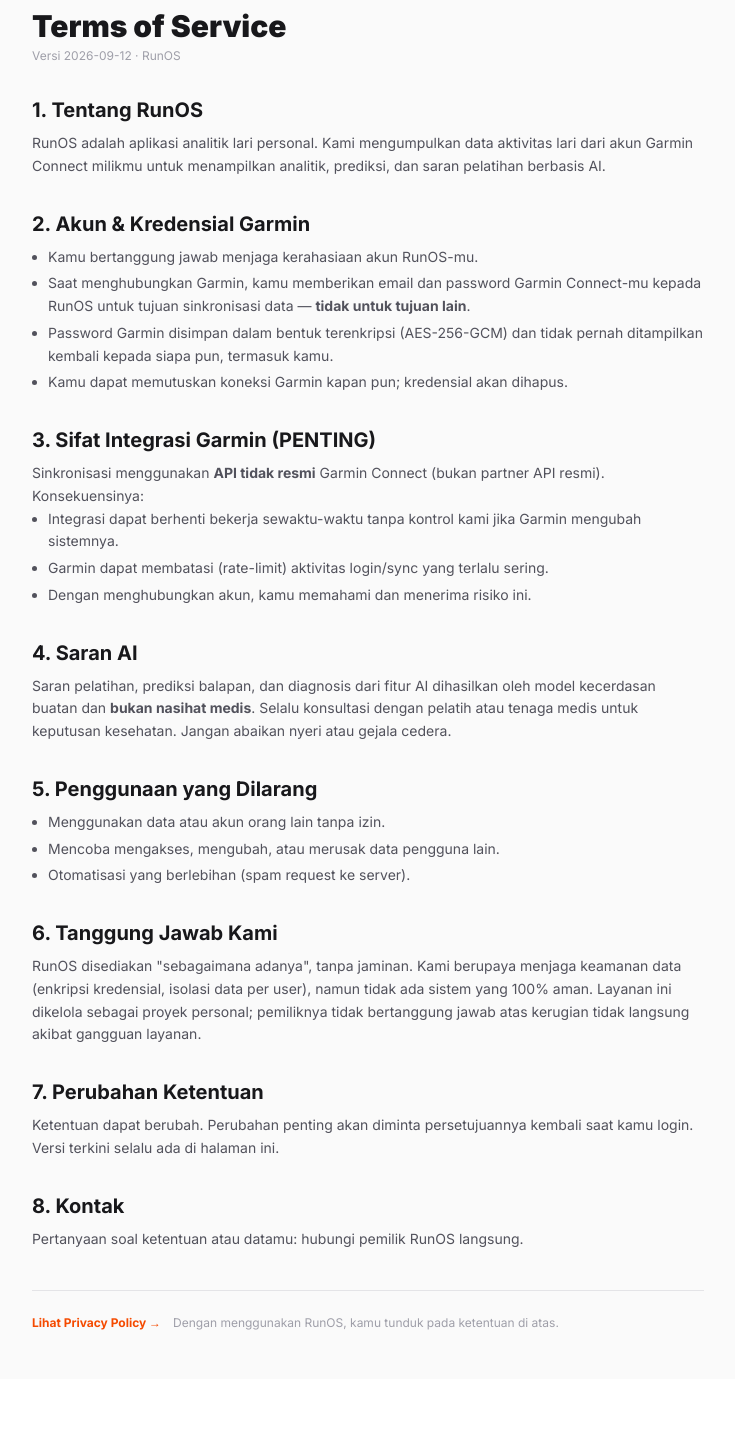
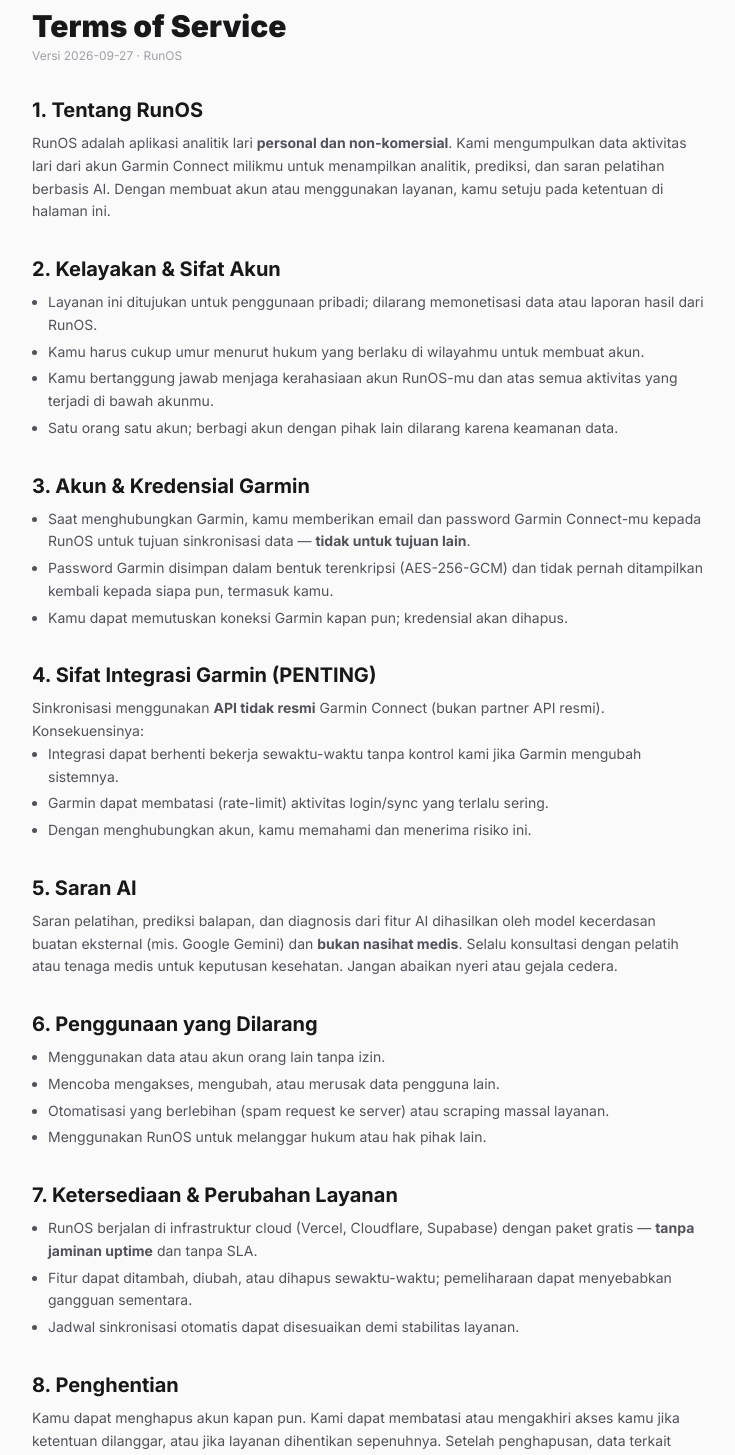
Before and after one commit to rossihana/RunOS, a React (Vite) app in the folder frontend/: page /terms in a window 1280 px wide. Shown: the part 80-1535 px from the top of the page, without its empty margins (272-1007 px from the left). Before the commit the page ends 1459 px from the top, so only its background shows below. Built offline with nearby package versions, Linux system fonts and the light colour scheme; no server answers.

Commit message:
feat(legal): ToS+Privacy lengkap (arsitektur cloud, pemroses data) + link di sidebar atas Sign out

```diff
--- a/frontend/src/components/layout/Layout.tsx
+++ b/frontend/src/components/layout/Layout.tsx
@@ -1,6 +1,6 @@
 import { Outlet, Link, useLocation } from 'react-router-dom';
 import { useQueryClient } from '@tanstack/react-query';
-import { Activity, LayoutDashboard, Flag, LogOut, Menu, Sparkles, ClipboardList, FlaskConical, Cpu, Watch, MailWarning } from 'lucide-react';
+import { Activity, LayoutDashboard, Flag, LogOut, Menu, Sparkles, ClipboardList, FlaskConical, Cpu, Watch, MailWarning, FileText, ShieldCheck } from 'lucide-react';
 import { useState, useEffect } from 'react';
 import { motion, AnimatePresence } from 'motion/react';
 import api from '../../services/api';
@@ -135,6 +135,29 @@
           <div className={`${isSidebarCollapsed ? '' : 'px-2'}`}>
             <ThemeToggle hideLabel={isSidebarCollapsed} />
           </div>
+          {/* Legal: di bawah theme toggle, di atas Sign out */}
+          <div className={`flex ${isSidebarCollapsed ? 'flex-row justify-center gap-1' : 'flex-col gap-0.5 px-2'}`}>
+            <Link
+              to="/terms"
+              target="_blank"
+              rel="noreferrer"
+              title={isSidebarCollapsed ? 'Terms of Service' : undefined}
+              className={`flex items-center text-xs font-medium text-zinc-500 dark:text-zinc-500 hover:text-zinc-900 dark:hover:text-white transition-colors ${isSidebarCollapsed ? 'justify-center h-9 w-9 rounded-lg hover:bg-zinc-50 dark:hover:bg-zinc-800' : 'py-1.5'}`}
+            >
+              <FileText className={`${isSidebarCollapsed ? '' : 'mr-2'} h-3.5 w-3.5`} />
+              {!isSidebarCollapsed && <span>Terms of Service</span>}
+            </Link>
+            <Link
+              to="/privacy"
+              target="_blank"
+              rel="noreferrer"
+              title={isSidebarCollapsed ? 'Privacy Policy' : undefined}
+              className={`flex items-center text-xs font-medium text-zinc-500 dark:text-zinc-500 hover:text-zinc-900 dark:hover:text-white transition-colors ${isSidebarCollapsed ? 'justify-center h-9 w-9 rounded-lg hover:bg-zinc-50 dark:hover:bg-zinc-800' : 'py-1.5'}`}
+            >
+              <ShieldCheck className={`${isSidebarCollapsed ? '' : 'mr-2'} h-3.5 w-3.5`} />
+              {!isSidebarCollapsed && <span>Privacy Policy</span>}
+            </Link>
+          </div>
           <button
             onClick={handleLogout}
             aria-label="Sign out"
--- a/frontend/src/pages/Privacy.tsx
+++ b/frontend/src/pages/Privacy.tsx
@@ -10,14 +10,15 @@
       <div className="max-w-2xl mx-auto">
         <Link to="/" className="text-xs text-zinc-500 hover:text-zinc-900 dark:hover:text-white">← Kembali ke RunOS</Link>
         <h1 className="text-3xl font-black text-zinc-900 dark:text-white mt-4">Privacy Policy</h1>
-        <p className="text-xs text-zinc-400 mt-1">Versi 2026-09-12 · RunOS</p>
+        <p className="text-xs text-zinc-400 mt-1">Versi 2026-09-27 · RunOS</p>
 
         <h2 className={h2}>1. Data yang Kami Kumpulkan</h2>
         <ul className="space-y-1 mb-2">
           <li className={li}><b>Email & password RunOS</b> — untuk login (password disimpan sebagai hash scrypt).</li>
           <li className={li}><b>Email & password Garmin Connect</b> — hanya untuk sinkronisasi data; password disimpan terenkripsi AES-256-GCM.</li>
-          <li className={li}><b>Data aktivitas lari</b> — jarak, pace, heart rate, kadence, rute GPS, split per km, dsb. dari akun Garmin-mu.</li>
+          <li className={li}><b>Data aktivitas & wellness</b> — jarak, pace, heart rate, cadence, rute GPS, split per km, tidur, HRV, skor kesiapan, VO2max — semuanya dari akun Garmin-mu.</li>
           <li className={li}><b>Riwayat chat AI</b> — percakapan dengan AI Coach (dihapus otomatis setelah 30 hari).</li>
+          <li className={li}><b>Data teknis dasar</b> — log server standar (alamat IP, waktu akses) untuk keamanan dan debugging.</li>
         </ul>
 
         <h2 className={h2}>2. Bagaimana Data Dipakai</h2>
@@ -27,33 +28,58 @@
           <li className={li}>Kredensial Garmin hanya dipakai server untuk login sesi sync — tidak dipakai untuk mengubah apa pun di akun Garmin-mu (read-only).</li>
         </ul>
 
-        <h2 className={h2}>3. AI & Provider Eksternal</h2>
-        <p className={p}>Saran AI dihasilkan oleh model eksternal. Untuk menghasilkan jawaban, RunOS mengirim ringkasan data lari dan isi chat-mu ke provider model yang dipilih. Konten yang dikirim tidak memuat password-mu. Jika kamu memakai model custom dengan API key sendiri (BYOK), request langsung ke provider pilihanmu di luar kendali RunOS.</p>
-
-        <h2 className={h2}>4. Penyimpanan & Keamanan</h2>
+        <h2 className={h2}>3. Pemroses Data (Infrastruktur)</h2>
+        <p className={p}>Untuk menjalankan layanan, data diproses oleh penyedia berikut:</p>
         <ul className="space-y-1 mb-2">
-          <li className={li}>Data disimpan di PostgreSQL terkelola (Supabase).</li>
-          <li className={li}>Password RunOS: hash scrypt. Password Garmin: AES-256-GCM terenkripsi, kunci di server terpisah dari database.</li>
-          <li className={li}>Sesi sync Garmin per-user terisolasi (token tersimpan per user, tidak bercampur).</li>
-          <li className={li}>Kami tidak bisa dan tidak akan menampilkan password Garmin-mu kembali — kalau lupa, cukup disconnect lalu reconnect.</li>
+          <li className={li}><b>Supabase</b> — database PostgreSQL tempat data aktivitas disimpan.</li>
+          <li className={li}><b>Vercel</b> — hosting backend (API server).</li>
+          <li className={li}><b>Cloudflare</b> — hosting frontend, DNS, dan sertifikat HTTPS.</li>
+          <li className={li}><b>GitHub Actions</b> — menjalankan proses sinkronisasi Garmin terjadwal. Kredensial Garmin dilewatkan sesaat ke proses ini dan <b>disamarkan otomatis di log</b>; token sesi disimpan terenkripsi pada cache build.</li>
+          <li className={li}><b>Resend</b> — pengiriman email transaksional (verifikasi, reset password).</li>
+          <li className={li}><b>Google Gemini</b> — memproses teks saran AI (ringkasan data + chat; tanpa password).</li>
         </ul>
 
-        <h2 className={h2}>5. Hak Kamu</h2>
+        <h2 className={h2}>4. AI & Provider Eksternal</h2>
+        <p className={p}>Saran AI dihasilkan oleh model eksternal (default: Google Gemini). Untuk menghasilkan jawaban, RunOS mengirim ringkasan data lari dan isi chat-mu ke provider model tersebut. Konten yang dikirim tidak memuat password-mu. Jika kamu memakai model custom dengan API key sendiri (BYOK), request langsung ke provider pilihanmu di luar kendali RunOS.</p>
+
+        <h2 className={h2}>5. Cookies & Penyimpanan Lokal</h2>
+        <ul className="space-y-1 mb-2">
+          <li className={li}>Login menggunakan token yang disimpan di <b>localStorage browser-mu</b> — bukan cookie pelacakan.</li>
+          <li className={li}>Tidak ada cookie iklan, tidak ada pelacak pihak ketiga, tidak ada analytics pihak ketiga.</li>
+          <li className={li}>Preferensi (tema terang/gelap) disimpan lokal di perangkatmu.</li>
+        </ul>
+
+        <h2 className={h2}>6. Penyimpanan & Keamanan</h2>
+        <ul className="space-y-1 mb-2">
+          <li className={li}>Password RunOS: hash scrypt. Password Garmin: AES-256-GCM terenkripsi, kunci enkripsi disimpan terpisah dari database.</li>
+          <li className={li}>Sesi sync Garmin per-user terisolasi (token per user, tidak bercampur); log build disamarkan untuk kredensial.</li>
+          <li className={li}>Koneksi seluruh layanan menggunakan HTTPS/TLS.</li>
+          <li className={li}>Kami tidak bisa dan tidak akan menampilkan password Garmin-mu kembali — kalau lupa, cukup disconnect lalu reconnect.</li>
+          <li className={li}>Tidak ada sistem yang 100% aman; kami berupaya memperbaiki kerentanan secepatnya bila ditemukan.</li>
+        </ul>
+
+        <h2 className={h2}>7. Retensi</h2>
+        <p className={p}>Chat AI otomatis terhapus setelah 30 hari. Data aktivitas disimpan selama akunmu aktif. Saat akun dihapus, seluruh data terkait (aktivitas, kredensial Garmin, riwayat chat) ikut dihapus dari database.</p>
+
+        <h2 className={h2}>8. Hak Kamu</h2>
         <ul className="space-y-1 mb-2">
           <li className={li}><b>Disconnect</b> — putuskan koneksi Garmin; kredensial dihapus dari database.</li>
           <li className={li}><b>Hapus akun & data</b> — minta penghapusan akun beserta seluruh data lari, PR, dan chat AI.</li>
           <li className={li}><b>Export</b> — minta salinan data aktivitasmu.</li>
         </ul>
 
-        <h2 className={h2}>6. Retensi</h2>
-        <p className={p}>Chat AI otomatis terhapus setelah 30 hari. Data aktivitas disimpan selama akunmu aktif. Saat akun dihapus, semua data terkait ikut terhapus.</p>
+        <h2 className={h2}>9. Data Anak</h2>
+        <p className={p}>RunOS tidak ditujukan untuk anak di bawah 13 tahun (atau batas usia minimal sesuai hukum wilayahmu). Jika kami mengetahui data anak dikumpulkan tanpa izin yang diperlukan, data tersebut akan dihapus.</p>
 
-        <h2 className={h2}>7. Perubahan Kebijakan</h2>
+        <h2 className={h2}>10. Transfer Data Internasional</h2>
+        <p className={p}>Penyedia infrastruktur kami beroperasi lintas negara (mis. database di Asia Timur, backend & runner di Amerika Serikat/Eropa). Dengan menggunakan RunOS, kamu memahami bahwa data diproses di pusat data penyedia tersebut sesuai kebijakan privasi masing-masing.</p>
+
+        <h2 className={h2}>11. Perubahan Kebijakan</h2>
         <p className={p}>Versi terkini selalu ada di halaman ini. Perubahan material akan diminta persetujuan ulang.</p>
 
         <div className="mt-10 border-t border-zinc-200 dark:border-zinc-800 pt-6 flex flex-col sm:flex-row gap-3">
           <Link to="/terms" className="text-xs font-bold text-orange-600 hover:underline">Lihat Terms of Service →</Link>
-          <span className="text-xs text-zinc-400">Pertanyaan soal datamu? Hubungi pemilik RunOS.</span>
+          <span className="text-xs text-zinc-400">Pertanyaan soal datamu? Hubungi pemilik RunOS (email terdaftar di akunmu).</span>
         </div>
       </div>
     </div>
--- a/frontend/src/pages/Terms.tsx
+++ b/frontend/src/pages/Terms.tsx
@@ -10,20 +10,27 @@
       <div className="max-w-2xl mx-auto">
         <Link to="/" className="text-xs text-zinc-500 hover:text-zinc-900 dark:hover:text-white">← Kembali ke RunOS</Link>
         <h1 className="text-3xl font-black text-zinc-900 dark:text-white mt-4">Terms of Service</h1>
-        <p className="text-xs text-zinc-400 mt-1">Versi 2026-09-12 · RunOS</p>
+        <p className="text-xs text-zinc-400 mt-1">Versi 2026-09-27 · RunOS</p>
 
         <h2 className={h2}>1. Tentang RunOS</h2>
-        <p className={p}>RunOS adalah aplikasi analitik lari personal. Kami mengumpulkan data aktivitas lari dari akun Garmin Connect milikmu untuk menampilkan analitik, prediksi, dan saran pelatihan berbasis AI.</p>
+        <p className={p}>RunOS adalah aplikasi analitik lari <b>personal dan non-komersial</b>. Kami mengumpulkan data aktivitas lari dari akun Garmin Connect milikmu untuk menampilkan analitik, prediksi, dan saran pelatihan berbasis AI. Dengan membuat akun atau menggunakan layanan, kamu setuju pada ketentuan di halaman ini.</p>
 
-        <h2 className={h2}>2. Akun & Kredensial Garmin</h2>
+        <h2 className={h2}>2. Kelayakan & Sifat Akun</h2>
         <ul className="space-y-1 mb-2">
-          <li className={li}>Kamu bertanggung jawab menjaga kerahasiaan akun RunOS-mu.</li>
+          <li className={li}>Layanan ini ditujukan untuk penggunaan pribadi; dilarang memonetisasi data atau laporan hasil dari RunOS.</li>
+          <li className={li}>Kamu harus cukup umur menurut hukum yang berlaku di wilayahmu untuk membuat akun.</li>
+          <li className={li}>Kamu bertanggung jawab menjaga kerahasiaan akun RunOS-mu dan atas semua aktivitas yang terjadi di bawah akunmu.</li>
+          <li className={li}>Satu orang satu akun; berbagi akun dengan pihak lain dilarang karena keamanan data.</li>
+        </ul>
+
+        <h2 className={h2}>3. Akun & Kredensial Garmin</h2>
+        <ul className="space-y-1 mb-2">
           <li className={li}>Saat menghubungkan Garmin, kamu memberikan email dan password Garmin Connect-mu kepada RunOS untuk tujuan sinkronisasi data — <b>tidak untuk tujuan lain</b>.</li>
           <li className={li}>Password Garmin disimpan dalam bentuk terenkripsi (AES-256-GCM) dan tidak pernah ditampilkan kembali kepada siapa pun, termasuk kamu.</li>
           <li className={li}>Kamu dapat memutuskan koneksi Garmin kapan pun; kredensial akan dihapus.</li>
         </ul>
 
-        <h2 className={h2}>3. Sifat Integrasi Garmin (PENTING)</h2>
+        <h2 className={h2}>4. Sifat Integrasi Garmin (PENTING)</h2>
         <p className={p}>Sinkronisasi menggunakan <b>API tidak resmi</b> Garmin Connect (bukan partner API resmi). Konsekuensinya:</p>
         <ul className="space-y-1 mb-2">
           <li className={li}>Integrasi dapat berhenti bekerja sewaktu-waktu tanpa kontrol kami jika Garmin mengubah sistemnya.</li>
@@ -31,24 +38,38 @@
           <li className={li}>Dengan menghubungkan akun, kamu memahami dan menerima risiko ini.</li>
         </ul>
 
-        <h2 className={h2}>4. Saran AI</h2>
-        <p className={p}>Saran pelatihan, prediksi balapan, dan diagnosis dari fitur AI dihasilkan oleh model kecerdasan buatan dan <b>bukan nasihat medis</b>. Selalu konsultasi dengan pelatih atau tenaga medis untuk keputusan kesehatan. Jangan abaikan nyeri atau gejala cedera.</p>
+        <h2 className={h2}>5. Saran AI</h2>
+        <p className={p}>Saran pelatihan, prediksi balapan, dan diagnosis dari fitur AI dihasilkan oleh model kecerdasan buatan eksternal (mis. Google Gemini) dan <b>bukan nasihat medis</b>. Selalu konsultasi dengan pelatih atau tenaga medis untuk keputusan kesehatan. Jangan abaikan nyeri atau gejala cedera.</p>
 
-        <h2 className={h2}>5. Penggunaan yang Dilarang</h2>
+        <h2 className={h2}>6. Penggunaan yang Dilarang</h2>
         <ul className="space-y-1 mb-2">
           <li className={li}>Menggunakan data atau akun orang lain tanpa izin.</li>
           <li className={li}>Mencoba mengakses, mengubah, atau merusak data pengguna lain.</li>
-          <li className={li}>Otomatisasi yang berlebihan (spam request ke server).</li>
+          <li className={li}>Otomatisasi yang berlebihan (spam request ke server) atau scraping massal layanan.</li>
+          <li className={li}>Menggunakan RunOS untuk melanggar hukum atau hak pihak lain.</li>
         </ul>
 
-        <h2 className={h2}>6. Tanggung Jawab Kami</h2>
-        <p className={p}>RunOS disediakan "sebagaimana adanya", tanpa jaminan. Kami berupaya menjaga keamanan data (enkripsi kredensial, isolasi data per user), namun tidak ada sistem yang 100% aman. Layanan ini dikelola sebagai proyek personal; pemiliknya tidak bertanggung jawab atas kerugian tidak langsung akibat gangguan layanan.</p>
+        <h2 className={h2}>7. Ketersediaan & Perubahan Layanan</h2>
+        <ul className="space-y-1 mb-2">
+          <li className={li}>RunOS berjalan di infrastruktur cloud (Vercel, Cloudflare, Supabase) dengan paket gratis — <b>tanpa jaminan uptime</b> dan tanpa SLA.</li>
+          <li className={li}>Fitur dapat ditambah, diubah, atau dihapus sewaktu-waktu; pemeliharaan dapat menyebabkan gangguan sementara.</li>
+          <li className={li}>Jadwal sinkronisasi otomatis dapat disesuaikan demi stabilitas layanan.</li>
+        </ul>
 
-        <h2 className={h2}>7. Perubahan Ketentuan</h2>
+        <h2 className={h2}>8. Penghentian</h2>
+        <p className={p}>Kamu dapat menghapus akun kapan pun. Kami dapat membatasi atau mengakhiri akses kamu jika ketentuan dilanggar, atau jika layanan dihentikan sepenuhnya. Setelah penghapusan, data terkait akunmu ikut dihapus sesuai Privacy Policy.</p>
+
+        <h2 className={h2}>9. Tanggung Jawab Kami</h2>
+        <p className={p}>RunOS disediakan "sebagaimana adanya", tanpa jaminan. Kami berupaya menjaga keamanan data (enkripsi kredensial, isolasi data per user), namun tidak ada sistem yang 100% aman. Sejauh diizinkan hukum, pemilik RunOS tidak bertanggung jawab atas kerugian tidak langsung akibat gangguan layanan, keterlambatan data, atau perubahan API pihak ketiga (Garmin/AI).</p>
+
+        <h2 className={h2}>10. Hukum yang Berlaku</h2>
+        <p className={p}>Ketentuan ini tunduk pada hukum Negara Republik Indonesia. Setiap sengketa diselesaikan secara musyawarah terlebih dahulu.</p>
+
+        <h2 className={h2}>11. Perubahan Ketentuan</h2>
         <p className={p}>Ketentuan dapat berubah. Perubahan penting akan diminta persetujuannya kembali saat kamu login. Versi terkini selalu ada di halaman ini.</p>
 
-        <h2 className={h2}>8. Kontak</h2>
-        <p className={p}>Pertanyaan soal ketentuan atau datamu: hubungi pemilik RunOS langsung.</p>
+        <h2 className={h2}>12. Kontak</h2>
+        <p className={p}>Pertanyaan soal ketentuan atau datamu: hubungi pemilik RunOS langsung (melalui email terdaftar di akunmu).</p>
 
         <div className="mt-10 border-t border-zinc-200 dark:border-zinc-800 pt-6 flex flex-col sm:flex-row gap-3">
           <Link to="/privacy" className="text-xs font-bold text-orange-600 hover:underline">Lihat Privacy Policy →</Link>
```
